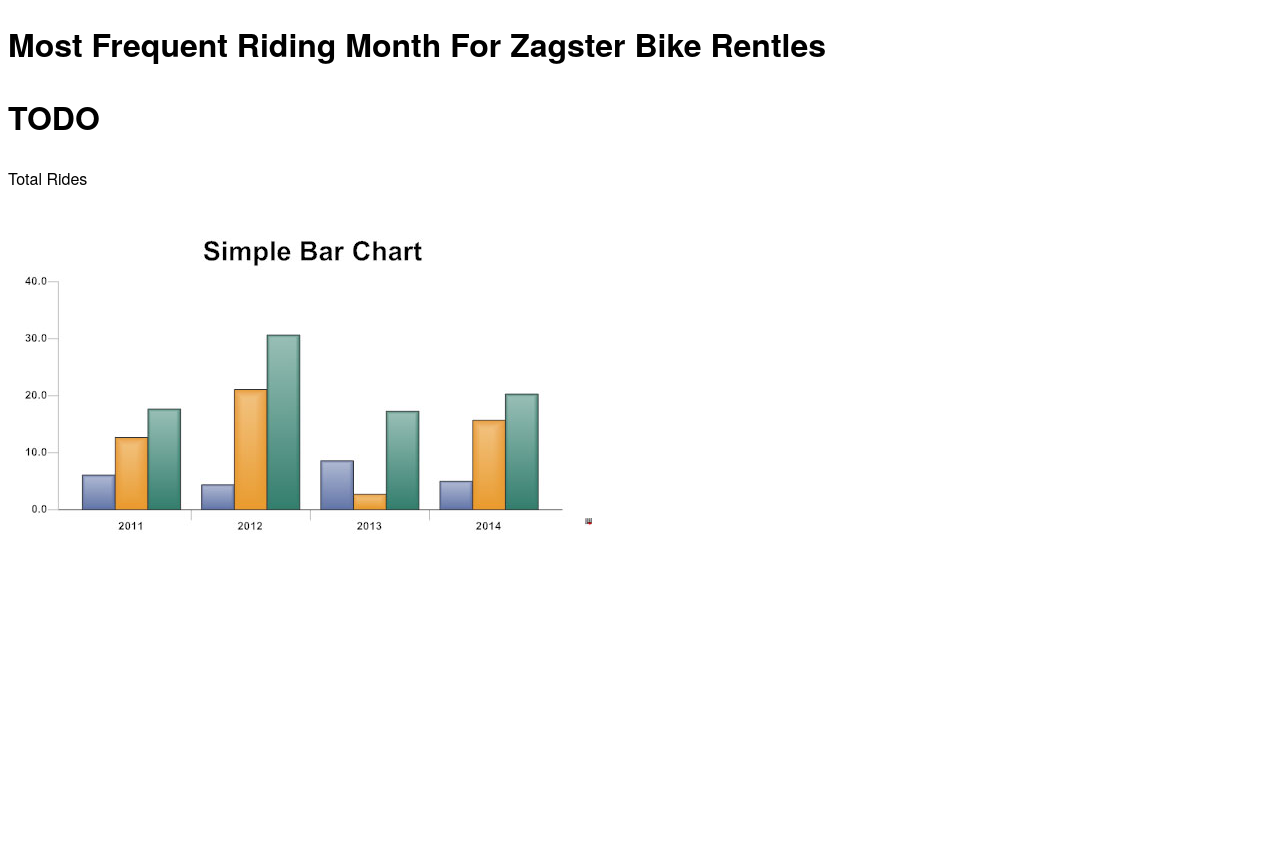
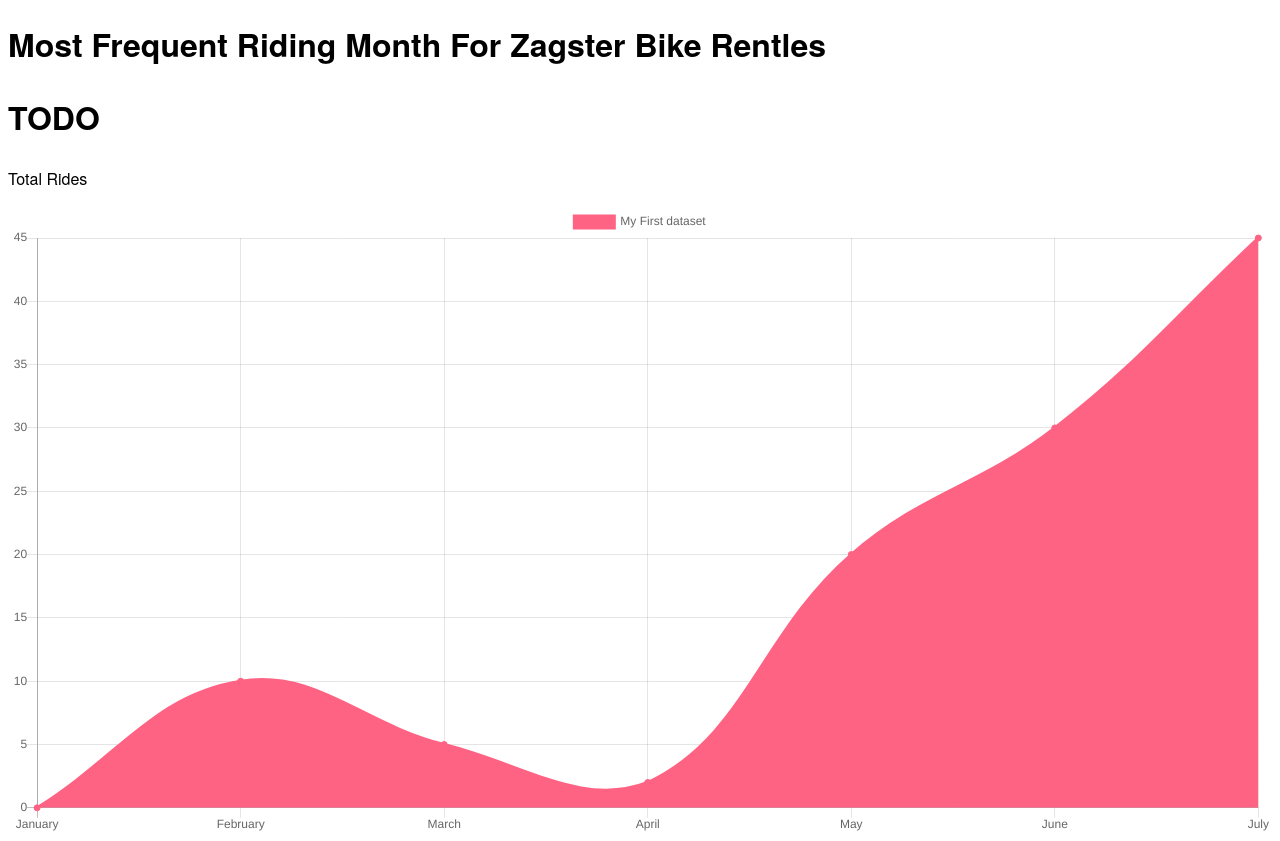
Before and after one commit to Gkansala13/Zagster.client, a plain HTML site: page index.html in a window 1280 px wide. Shown: the top 841 px of the page. Before the commit the page ends 800 px from the top, so only its background shows below. Drawn offline with nearby package versions, Linux system fonts and the light colour scheme; no server answers.

Commit message:
Add files via upload

```diff
--- a/index.html
+++ b/index.html
@@ -6,13 +6,18 @@
   <script src="https://code.jquery.com/jquery-3.3.1.min.js" integrity="sha256-FgpCb/KJQlLNfOu91ta32o/NMZxltwRo8QtmkMRdAu8=" crossorigin="anonymous">
   </script>
   <script src="main.js"></script>
+  <script src="path/to/chartjs/dist/Chart.js"></script>
+  <script src="https://cdn.jsdelivr.net/npm/chart.js@2.8.0"></script>
 </head>
 <body>
 
 <h1>Most Frequent Riding Month For Zagster Bike Rentles</h1>
 <h2 id="rideCount">TODO</h2>
 <p>Total Rides</p>
+<canvas id="myChart"></canvas>
 <img src="simplebarchart.jpg" alt="barchart"
+
+
 
 </body>
 </html>
--- a/main.js
+++ b/main.js
@@ -1,6 +1,6 @@
 const BASE_URL = "https://zagster-service.herokuapp.com"
 
-$(updateView)
+$(updateGraph)
 
 function updateView() {
   $.getJSON(BASE_URL + "/rides/count" , updateRideCount)
@@ -10,3 +10,27 @@ function updateRideCount(data) {
   numberOfRides = data.count
   $("h2#rideCount").html(numberOfRides)
 }
+
+function updateGraph() {
+var ctx = document.getElementById('myChart').getContext('2d');
+var chart = new Chart(ctx, {
+    // The type of chart we want to create
+    type: 'line',
+
+    // The data for our dataset
+    data: {
+        labels: ['January', 'February', 'March', 'April', 'May', 'June', 'July'],
+        datasets: [{
+            label: 'My First dataset',
+            backgroundColor: 'rgb(255, 99, 132)',
+            borderColor: 'rgb(255, 99, 132)',
+            data: [0, 10, 5, 2, 20, 30, 45]
+        }]
+    },
+
+    // Configuration options go here
+    options: {}
+});
+
+
+}
```
